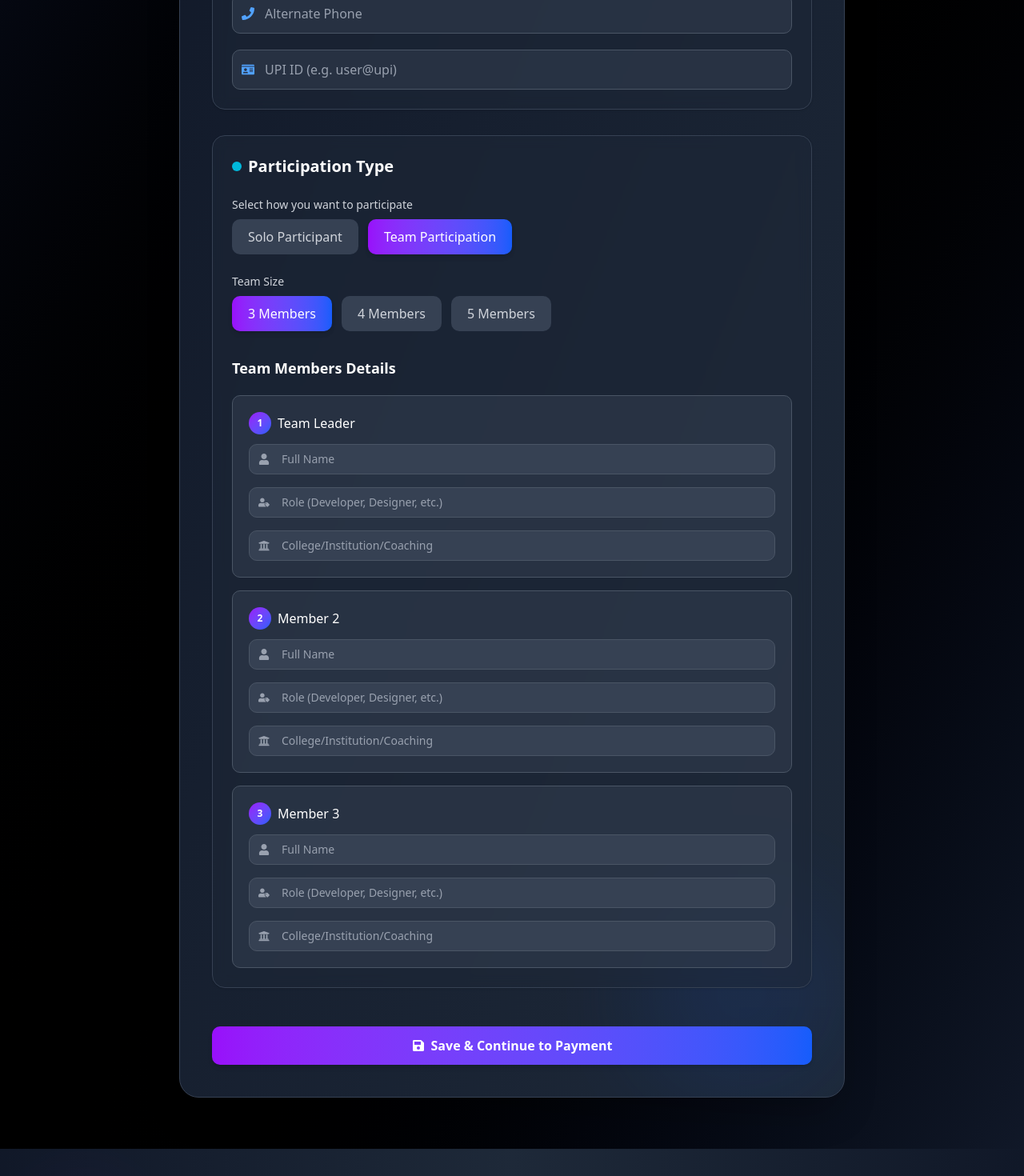
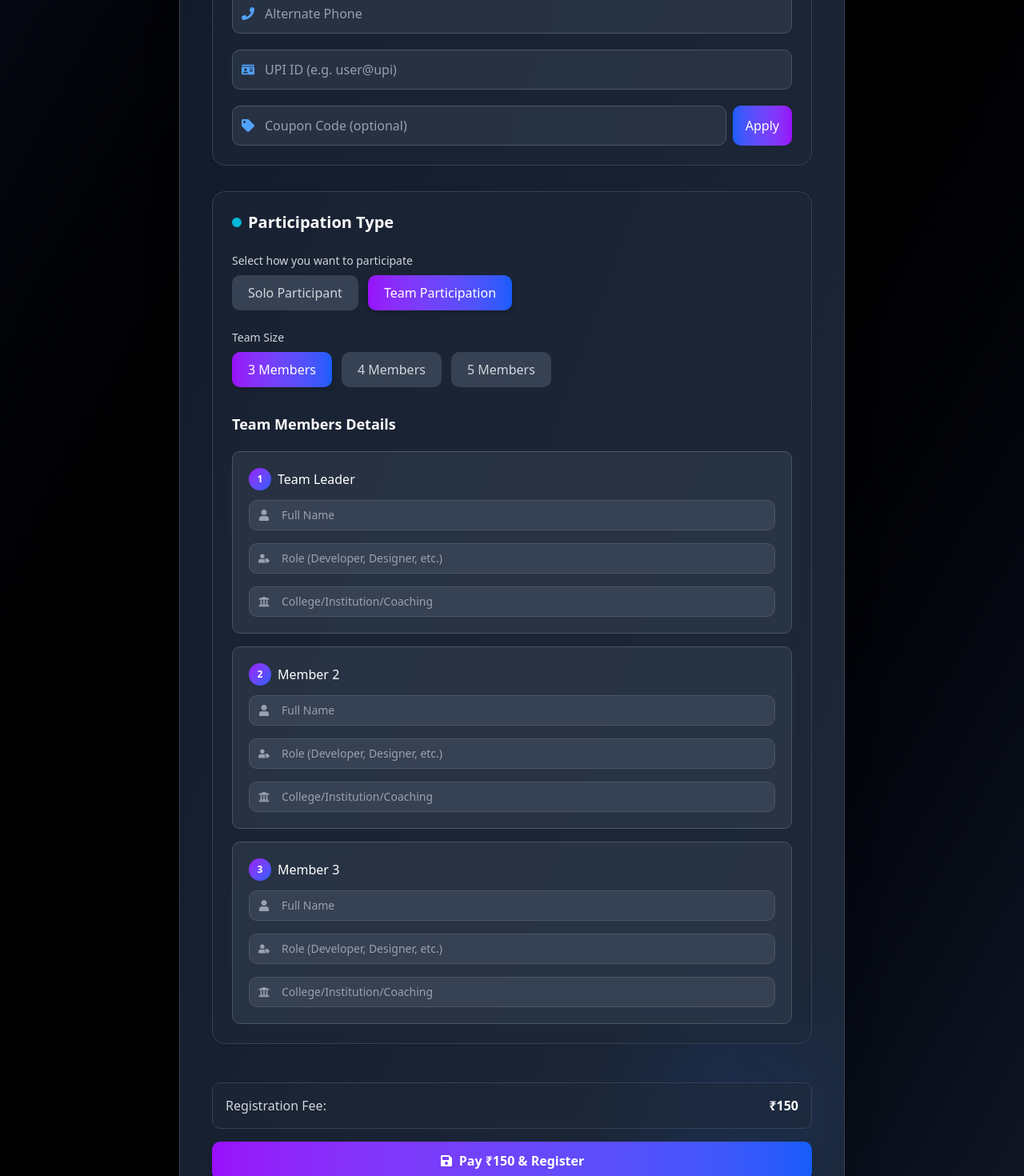
Before and after one commit to navokta/Bytewar-v2, a Next.js app: page /enroll in a window 1280 px wide. Shown: the part 880-2350 px from the top of the page at 80% size. Built offline with nearby package versions, Linux system fonts and the light colour scheme; no server answers.

Commit message:
Add coupoun code functionlity in enroll

```diff
--- a/app/enroll/page.js
+++ b/app/enroll/page.js
@@ -1,7 +1,7 @@
 "use client";
 import { useState, useEffect } from "react";
 import { useRouter } from "next/navigation";
-import { FaUser, FaEnvelope, FaPhone, FaUsers, FaIdCard, FaUserTag, FaSave, FaUniversity } from "react-icons/fa";
+import { FaUser, FaEnvelope, FaPhone, FaUsers, FaIdCard, FaUserTag, FaSave, FaUniversity, FaTag } from "react-icons/fa";
 import Header from "@/components/Header";
 import Footer from "@/components/Footer";
 
@@ -16,10 +16,14 @@ export default function WowEnrollForm() {
     teamName: "",
     altPhone: "",
     upiId: "",
+    couponCode: "",
     members: Array(5).fill({ name: "", role: "", institution: "" }),
   });
   const [isSaving, setIsSaving] = useState(false);
   const [saveSuccess, setSaveSuccess] = useState(false);
+  const [couponApplied, setCouponApplied] = useState(false);
+  const [couponError, setCouponError] = useState("");
+  const [registrationFee, setRegistrationFee] = useState(150); // Default fee
 
   // Load saved data from localStorage
   useEffect(() => {
@@ -33,11 +37,19 @@ export default function WowEnrollForm() {
           institution: parsedData.members?.[index]?.institution || "",
         }));
         const savedType = parsedData.members?.length === 1 ? "solo" : "team";
+
         setFormData({
           ...parsedData,
           members: fullMembersArray,
         });
         setParticipationType(savedType);
+
+        // Check if coupon was previously applied
+        if (parsedData.couponCode && parsedData.couponCode === process.env.NEXT_PUBLIC_COUPON_CODE) {
+          setCouponApplied(true);
+          setRegistrationFee(100);
+        }
+
         if (savedType === "team" && parsedData.members) {
           const filled = parsedData.members.filter(m => m.name);
           setTeamSize(Math.max(3, Math.min(5, filled.length)));
@@ -63,6 +75,23 @@ export default function WowEnrollForm() {
     setFormData((prev) => ({ ...prev, members: updatedMembers }));
   };
 
+  const handleCouponApply = () => {
+    if (!formData.couponCode) {
+      setCouponError("Please enter a coupon code");
+      return;
+    }
+
+    if (formData.couponCode === process.env.NEXT_PUBLIC_COUPON_CODE) {
+      setCouponApplied(true);
+      setCouponError("");
+      setRegistrationFee(100);
+    } else {
+      setCouponApplied(false);
+      setCouponError("Invalid coupon code");
+      setRegistrationFee(150);
+    }
+  };
+
   const handleSubmit = async (e) => {
     e.preventDefault();
     setIsSaving(true);
@@ -75,6 +104,7 @@ export default function WowEnrollForm() {
       members: participationType === "solo"
         ? [formData.members[0]]
         : formData.members.slice(0, teamSize).filter(m => m.name),
+      registrationFee: couponApplied ? 100 : 150
     };
 
     try {
@@ -232,6 +262,34 @@ export default function WowEnrollForm() {
                         placeholder="UPI ID (e.g. user@upi)"
                         className="w-full pl-9 sm:pl-10 pr-3 sm:pr-4 py-2 sm:py-3 bg-gray-700/50 border border-gray-600 rounded-lg text-sm sm:text-base text-white placeholder-gray-400 focus:outline-none focus:ring-2 focus:ring-blue-500/50 focus:border-blue-500"
                       />
+                    </div>
+                    <div className="relative">
+                      <div className="absolute inset-y-0 left-0 pl-3 flex items-center pointer-events-none">
+                        <FaTag className="text-blue-400 text-sm sm:text-base" />
+                      </div>
+                      <div className="flex gap-2">
+                        <input
+                          type="text"
+                          name="couponCode"
+                          value={formData.couponCode}
+                          onChange={handleInputChange}
+                          placeholder="Coupon Code (optional)"
+                          className="flex-1 pl-9 sm:pl-10 pr-3 sm:pr-4 py-2 sm:py-3 bg-gray-700/50 border border-gray-600 rounded-lg text-sm sm:text-base text-white placeholder-gray-400 focus:outline-none focus:ring-2 focus:ring-blue-500/50 focus:border-blue-500"
+                        />
+                        <button
+                          type="button"
+                          onClick={handleCouponApply}
+                          className="px-4 py-2 bg-gradient-to-r from-blue-600 to-purple-600 text-white font-medium rounded-lg hover:from-blue-500 hover:to-purple-500 transition-all"
+                        >
+                          Apply
+                        </button>
+                      </div>
+                      {couponError && (
+                        <p className="mt-1 text-xs text-red-400">{couponError}</p>
+                      )}
+                      {couponApplied && (
+                        <p className="mt-1 text-xs text-green-400">Coupon applied successfully! ₹50 discount applied.</p>
+                      )}
                     </div>
                   </div>
                 </div>
@@ -420,6 +478,25 @@ export default function WowEnrollForm() {
 
                 {/* Submit Button */}
                 <div className="pt-2 sm:pt-4">
+                  <div className="mb-4 p-4 bg-gray-800/50 rounded-lg border border-gray-700">
+                    <div className="flex justify-between items-center">
+                      <span className="text-gray-300">Registration Fee:</span>
+                      <div className="flex items-center gap-2">
+                        {couponApplied && (
+                          <span className="text-gray-400 line-through text-sm">₹150</span>
+                        )}
+                        <span className={`font-bold ${couponApplied ? 'text-green-400' : 'text-white'}`}>
+                          ₹{registrationFee}
+                        </span>
+                      </div>
+                    </div>
+                    {couponApplied && (
+                      <div className="mt-2 text-xs text-green-400">
+                        ₹50 discount applied with coupon code
+                      </div>
+                    )}
+                  </div>
+
                   <button
                     type="submit"
                     disabled={isSaving}
@@ -435,7 +512,7 @@ export default function WowEnrollForm() {
                       </>
                     ) : (
                       <>
-                        <FaSave /> Save & Continue to Payment
+                        <FaSave /> Pay ₹{registrationFee} & Register
                       </>
                     )}
                   </button>
```
